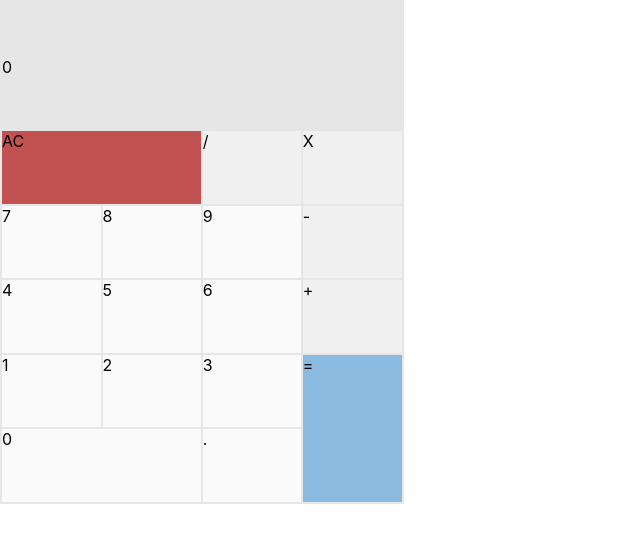
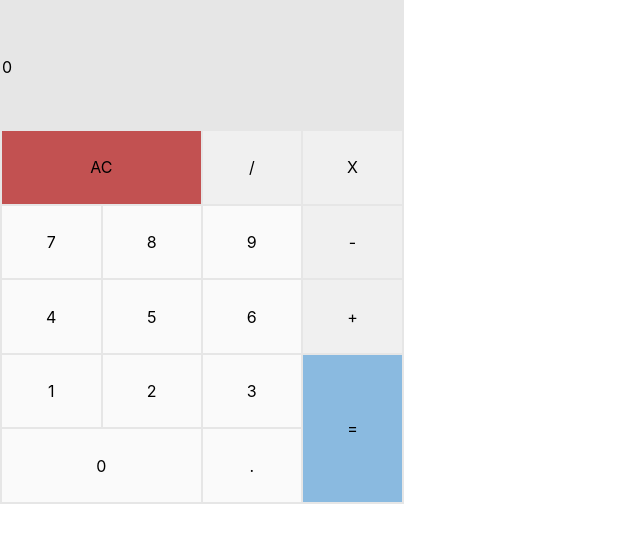
Before and after one commit to joshchoo/react-fp-calculator, a React (Create React App) app: page / in a window 1280 px wide. Shown: the top 542 px of the page, without its empty margins (0-640 px from the left). Built offline with nearby package versions, Linux system fonts and the light colour scheme.

Commit message:
align and justify button values to the center

```diff
--- a/src/index.css
+++ b/src/index.css
@@ -28,6 +28,12 @@ code {
   height: 500px;
   width: 400px;
   background-color: #e6e6e6;
+}
+
+.calculator__button {
+  display: flex;
+  justify-content: center;
+  align-items: center;
 }
 
 .calculator__button--type-ac {
```
